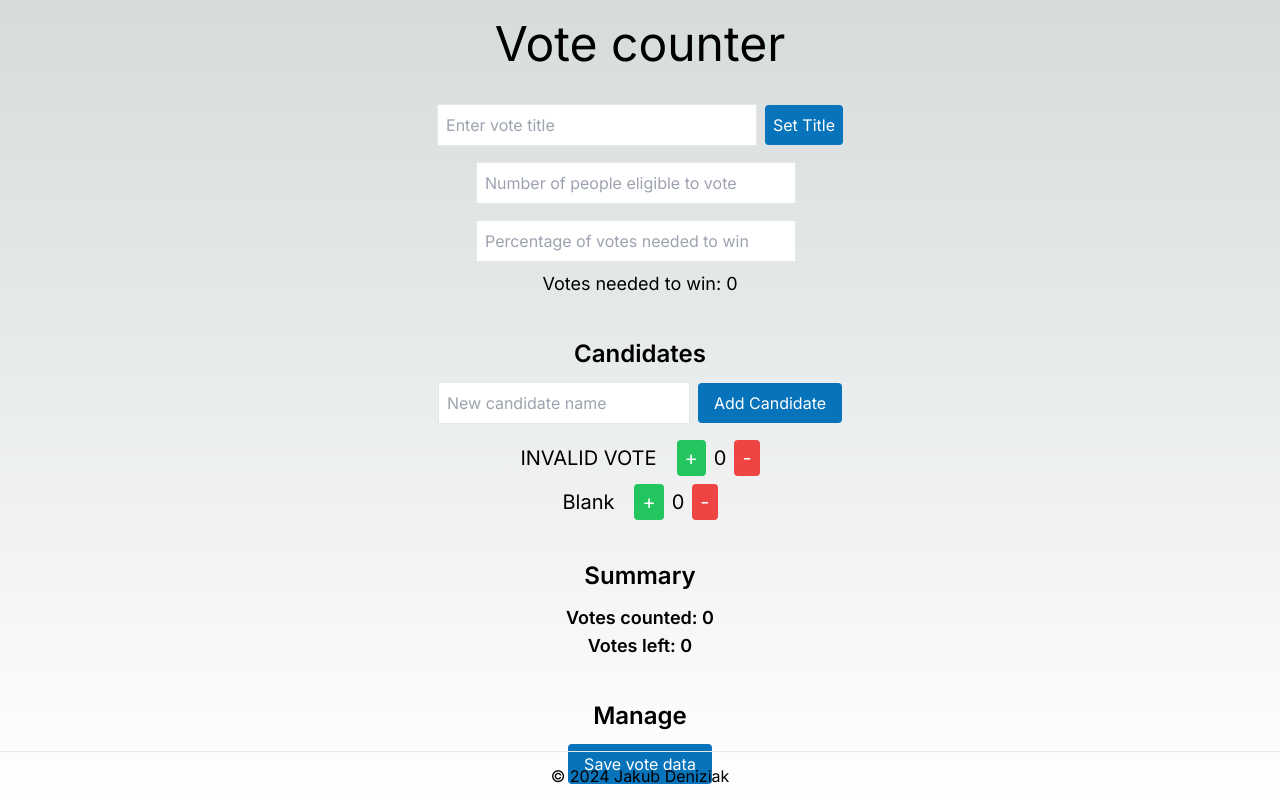
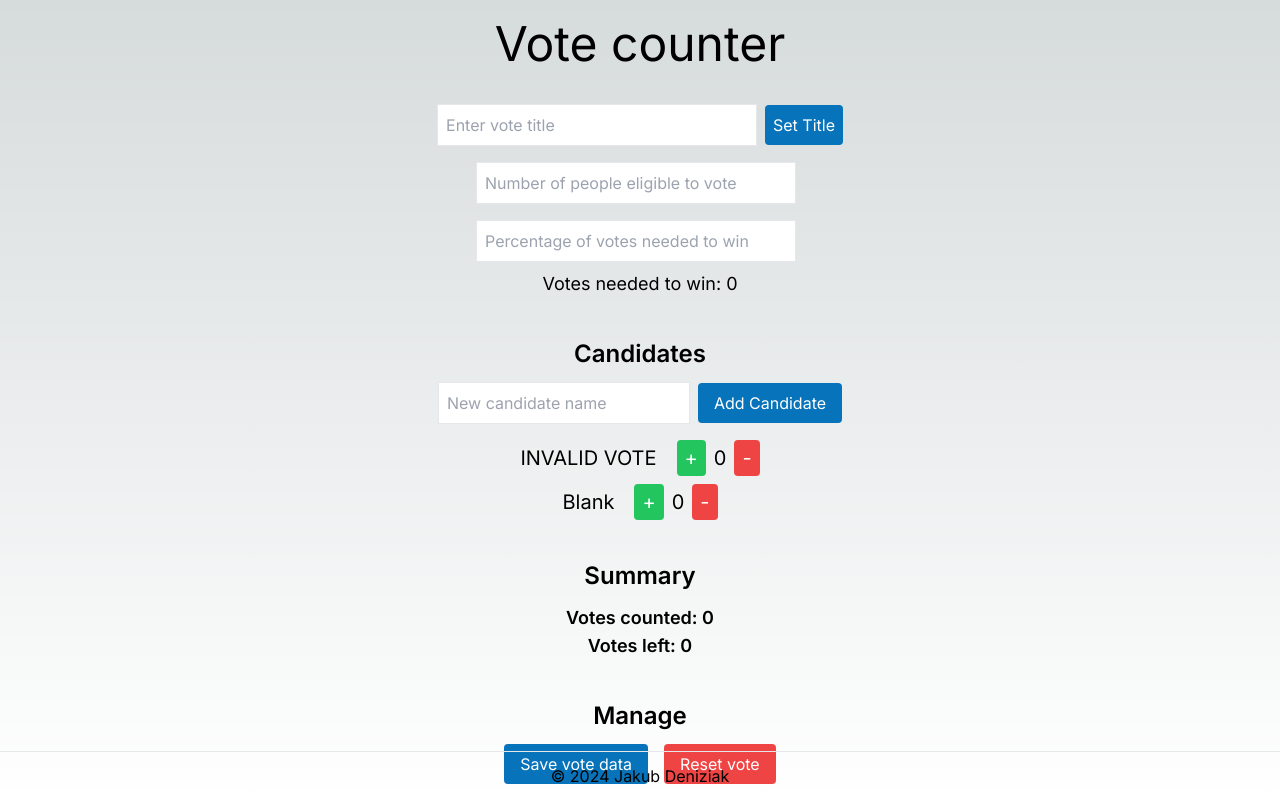
Before and after one commit to jakubdeniziak/vote-counter, a Next.js app: page / in a window 1280 px wide. Built offline with nearby package versions, Linux system fonts and the light colour scheme.

Commit message:
Add reset vote functionality

```diff
--- a/src/app/components/ManageVote.jsx
+++ b/src/app/components/ManageVote.jsx
@@ -1,4 +1,10 @@
-const ManageVote = ({ voteTitle, numberOfPeople, percentageNeededToWin, candidates }) => {
+import { useState } from "react";
+
+const ManageVote = ({ voteTitle, numberOfPeople, percentageNeededToWin, candidates, resetVote }) => {
+    const [isSaved, setIsSaved] = useState(false);
+    const [showWarning, setShowWarning] = useState(false);
+
+
     const serializeVoteData = (voteTitle, numberOfPeople, percentageNeededToWin, candidates) => {
         return JSON.stringify({
             voteTitle,
@@ -19,17 +25,36 @@ const ManageVote = ({ voteTitle, numberOfPeople, percentageNeededToWin, candidat
         a.click();
         document.body.removeChild(a);
         URL.revokeObjectURL(url);
+        setIsSaved(true);
+        setShowWarning(false);
+    };
+
+    const handleResetVote = () => {
+        if (!isSaved && !showWarning) {
+            setShowWarning(true);
+        } else {
+            resetVote();
+            setIsSaved(false);
+            setShowWarning(false);
+        }
     };
 
 
     return (
         <section className="mt-10">
             <h2 className="text-2xl font-semibold mb-3">Manage</h2>
+            {showWarning && <p className="text-red-500 mb-3">Unsaved data will be lost. Please confirm reset.</p>}
             <button
                 onClick={saveVoteData}
-                className="bg-accent text-secondary px-4 py-2 rounded"
+                className="bg-accent text-secondary px-4 py-2 rounded mr-2"
             >
                 Save vote data
+            </button>
+            <button
+                onClick={handleResetVote}
+                className="bg-red-500 text-secondary px-4 py-2 rounded ml-2"
+            >
+                Reset vote
             </button>
         </section>
     )
--- a/src/app/page.tsx
+++ b/src/app/page.tsx
@@ -16,7 +16,7 @@ export default function Home() {
   const [candidates, setCandidates] = useState([
     { name: 'INVALID VOTE', votes: 0 },
     { name: 'Blank', votes: 0 },
-]);
+  ]);
 
   const calculateVotesNeededToWin = () => {
     if (numberOfPeople && percentageNeededToWin) {
@@ -25,6 +25,17 @@ export default function Home() {
   };
 
   const votesNeededToWin = calculateVotesNeededToWin()
+
+  const resetVote = () => {
+    setVoteTitle('');
+    setTotalVotes(0);
+    setNumberOfPeople(null);
+    setPercentageNeededToWin(null);
+    setCandidates([
+      { name: 'INVALID VOTE', votes: 0 },
+      { name: 'Blank', votes: 0 },
+    ]);
+  };
 
 
   return (
@@ -57,6 +68,7 @@ export default function Home() {
           numberOfPeople={numberOfPeople}
           percentageNeededToWin={percentageNeededToWin}
           candidates={candidates}
+          resetVote={resetVote}
         />
       </main>
       <Footer />
```
